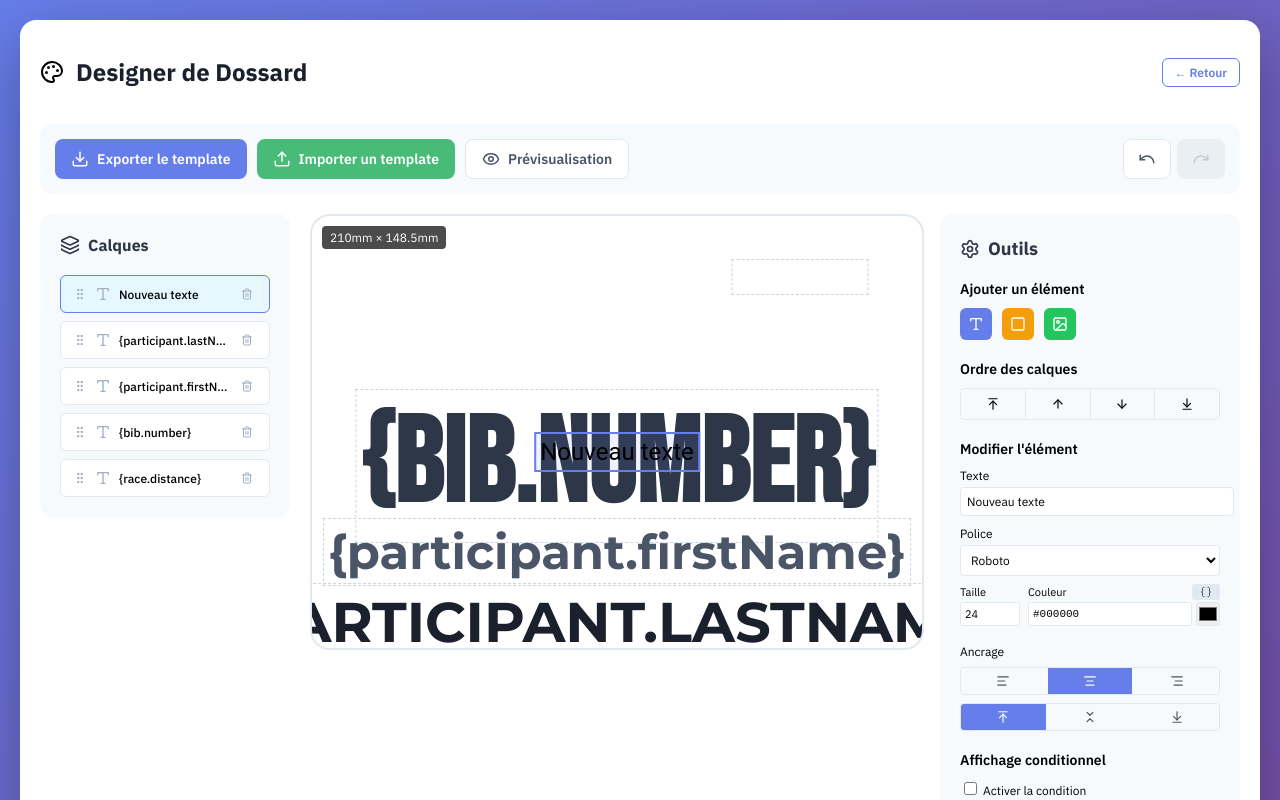
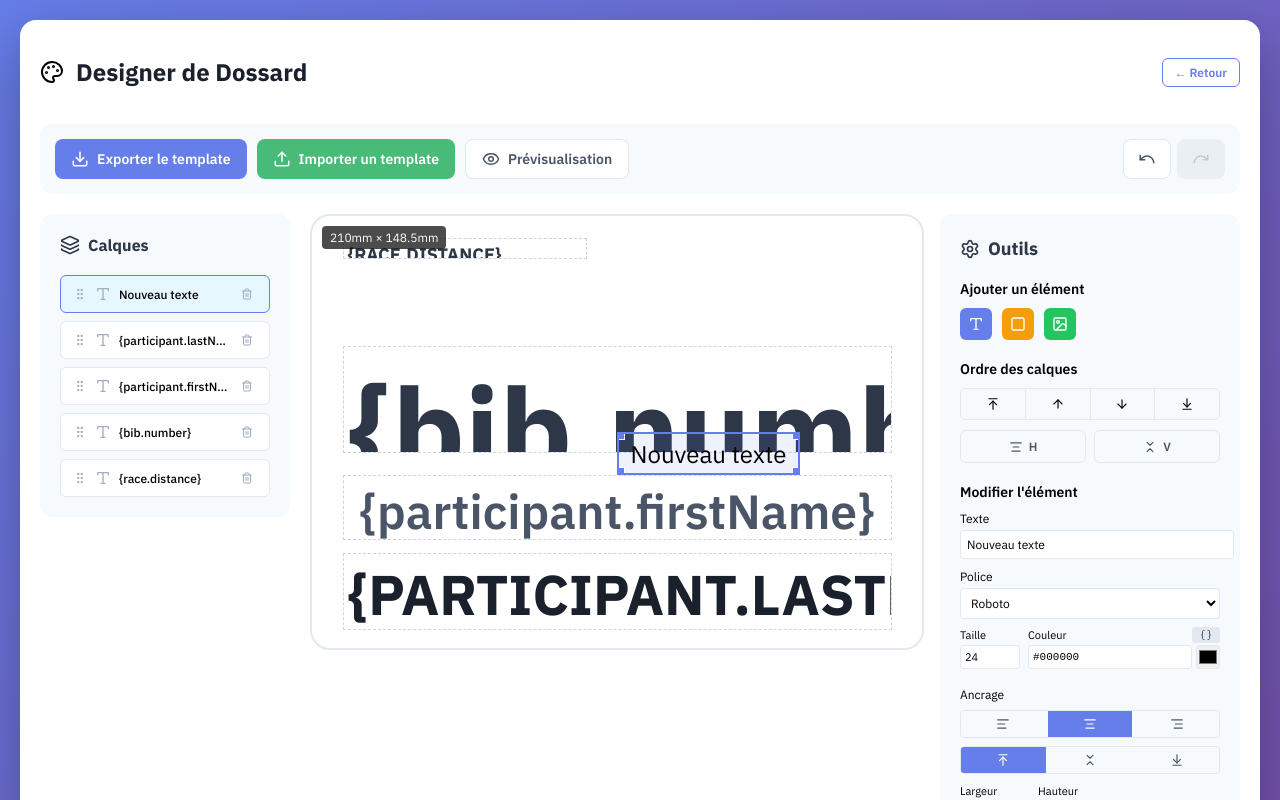
Before and after one commit to thebiglabasky/bib-generator, a Next.js app: page /template in a window 1280 px wide. Both pictures are taken after a click on the button 976 px from the left and 324 px from the top of the page. Shown: the top 800 px of the page. Built offline with nearby package versions, Linux system fonts and the light colour scheme.

Commit message:
Fixed text resizing

```diff
--- a/components/BibTemplateDesigner.tsx
+++ b/components/BibTemplateDesigner.tsx
@@ -19,23 +19,27 @@ const DEFAULT_TEMPLATE: BibTemplateConfig = {
     {
       id: 'color-tag',
       type: 'text',
-      x: 80,
-      y: 10,
+      x: 5,
+      y: 5,
+      width: 40,
+      height: 5,
       fontSize: 18,
       fontWeight: 700,
       fontFamily: '"Oswald", sans-serif',
-      color: '#ffffff',
-      textAlign: 'center',
+      color: '#2d3748',
+      textAlign: 'left',
       textTransform: 'uppercase',
-      anchor: 'center',
+      anchor: 'left',
       verticalAnchor: 'top',
       content: '{race.distance}'
     },
     {
       id: 'bib-number',
       type: 'text',
-      x: 50,
-      y: 40,
+      x: 5,
+      y: 30,
+      width: 90,
+      height: 25,
       fontSize: 120,
       fontWeight: 900,
       fontFamily: '"Bebas Neue", sans-serif',
@@ -48,8 +52,10 @@ const DEFAULT_TEMPLATE: BibTemplateConfig = {
     {
       id: 'first-name',
       type: 'text',
-      x: 50,
-      y: 70,
+      x: 5,
+      y: 60,
+      width: 90,
+      height: 15,
       fontSize: 48,
       fontWeight: 600,
       fontFamily: '"Montserrat", sans-serif',
@@ -62,8 +68,10 @@ const DEFAULT_TEMPLATE: BibTemplateConfig = {
     {
       id: 'last-name',
       type: 'text',
-      x: 50,
-      y: 85,
+      x: 5,
+      y: 78,
+      width: 90,
+      height: 18,
       fontSize: 56,
       fontWeight: 900,
       fontFamily: '"Montserrat", sans-serif',
@@ -143,26 +151,13 @@ export default function BibTemplateDesigner() {
     let anchorY: number;
 
     if (isRotated) {
+      // For rotated elements, drag from center
       anchorX = baseX + elementWidth / 2;
       anchorY = baseY + elementHeight / 2;
     } else {
-      const anchor = element.type === 'text' ? (element.anchor || 'left') : 'left';
-      const verticalAnchor = element.type === 'text' ? (element.verticalAnchor || 'top') : 'top';
-
+      // For all non-rotated elements (including text), drag from top-left
       anchorX = baseX;
       anchorY = baseY;
-
-      if (anchor === 'center') {
-        anchorX = baseX + elementWidth / 2;
-      } else if (anchor === 'right') {
-        anchorX = baseX + elementWidth;
-      }
-
-      if (verticalAnchor === 'middle') {
-        anchorY = baseY + elementHeight / 2;
-      } else if (verticalAnchor === 'bottom') {
-        anchorY = baseY + elementHeight;
-      }
     }
 
     const offsetX = e.clientX - anchorX;
@@ -179,7 +174,9 @@ export default function BibTemplateDesigner() {
     e.stopPropagation();
 
     if (!canvasRef.current) return;
-    if (element.type === 'text') return; // Text elements don't support manual resizing
+
+    // Only allow resizing elements that have width/height defined
+    if (element.width === undefined || element.height === undefined) return;
 
     setResizingElement({
       element,
@@ -266,34 +263,8 @@ export default function BibTemplateDesigner() {
           setSelectedElement(prev => prev ? { ...prev, x: clampedX, y: clampedY } : null);
         }
       } else {
-        const anchorX = ((e.clientX - rect.left - draggedElement.offsetX) / rect.width) * 100;
-        const anchorY = ((e.clientY - rect.top - draggedElement.offsetY) / rect.height) * 100;
-
-        let x = anchorX;
-        let y = anchorY;
-
-        if (element.type === 'text') {
-          const elementRect = document.getElementById(element.id)?.getBoundingClientRect();
-          if (elementRect) {
-            const elementWidthPercent = (elementRect.width / rect.width) * 100;
-            const elementHeightPercent = (elementRect.height / rect.height) * 100;
-
-            const anchor = element.anchor || 'left';
-            const verticalAnchor = element.verticalAnchor || 'top';
-
-            if (anchor === 'center') {
-              x = anchorX - elementWidthPercent / 2;
-            } else if (anchor === 'right') {
-              x = anchorX - elementWidthPercent;
-            }
-
-            if (verticalAnchor === 'middle') {
-              y = anchorY - elementHeightPercent / 2;
-            } else if (verticalAnchor === 'bottom') {
-              y = anchorY - elementHeightPercent;
-            }
-          }
-        }
+        const x = ((e.clientX - rect.left - draggedElement.offsetX) / rect.width) * 100;
+        const y = ((e.clientY - rect.top - draggedElement.offsetY) / rect.height) * 100;
 
         const clampedX = Math.max(0, Math.min(100, x));
         const clampedY = Math.max(0, Math.min(100, y));
@@ -595,6 +566,8 @@ export default function BibTemplateDesigner() {
       type: 'text',
       x: 50,
       y: 50,
+      width: 30,
+      height: 10,
       fontSize: 24,
       fontWeight: 400,
       fontFamily: '"Roboto", sans-serif',
@@ -1032,6 +1005,7 @@ export default function BibTemplateDesigner() {
 
       <ToolsPanel
         selectedElement={selectedElement}
+        canvasRef={canvasRef}
         onAddTextElement={addTextElement}
         onAddShapeElement={addShapeElement}
         onImageUpload={handleImageUpload}
--- a/components/designer/Canvas.tsx
+++ b/components/designer/Canvas.tsx
@@ -77,7 +77,9 @@ export default function Canvas({
         element={element}
         isSelected={isSelected}
         isDragging={isDragging}
+        isResizing={isResizing}
         onMouseDown={onMouseDown}
+        onResizeStart={onResizeStart}
       />
     );
   };
--- a/components/designer/ToolsPanel.tsx
+++ b/components/designer/ToolsPanel.tsx
@@ -26,6 +26,7 @@ import VariableAutocomplete from '../VariableAutocomplete';
 
 interface ToolsPanelProps {
   selectedElement: TemplateElement | null;
+  canvasRef: React.RefObject<HTMLDivElement>;
   onAddTextElement: () => void;
   onAddShapeElement: () => void;
   onImageUpload: (e: React.ChangeEvent<HTMLInputElement>) => void;
@@ -38,6 +39,7 @@ interface ToolsPanelProps {
 
 export default function ToolsPanel({
   selectedElement,
+  canvasRef,
   onAddTextElement,
   onAddShapeElement,
   onImageUpload,
@@ -191,6 +193,65 @@ export default function ToolsPanel({
                 <ArrowDownToLine size={14} />
               </button>
             </div>
+
+            <div style={{ display: 'flex', gap: '8px', marginTop: '10px' }}>
+              <button
+                onClick={() => {
+                  const width = selectedElement.type === 'text'
+                    ? (selectedElement.width || 30)
+                    : (selectedElement.width || 20);
+                  const newX = Math.max(0, Math.min(100 - width, 50 - width / 2));
+                  onUpdateElement({ x: newX });
+                }}
+                title="Centrer horizontalement"
+                style={{
+                  flex: 1,
+                  padding: '8px',
+                  border: '1px solid #e2e8f0',
+                  borderRadius: '6px',
+                  background: '#f7fafc',
+                  cursor: 'pointer',
+                  display: 'flex',
+                  alignItems: 'center',
+                  justifyContent: 'center',
+                  gap: '6px',
+                  fontSize: '12px',
+                  fontWeight: '600',
+                  color: '#4a5568'
+                }}
+              >
+                <AlignCenter size={14} />
+                H
+              </button>
+              <button
+                onClick={() => {
+                  const height = selectedElement.type === 'text'
+                    ? (selectedElement.height || 10)
+                    : (selectedElement.height || 20);
+                  const newY = Math.max(0, Math.min(100 - height, 50 - height / 2));
+                  onUpdateElement({ y: newY });
+                }}
+                title="Centrer verticalement"
+                style={{
+                  flex: 1,
+                  padding: '8px',
+                  border: '1px solid #e2e8f0',
+                  borderRadius: '6px',
+                  background: '#f7fafc',
+                  cursor: 'pointer',
+                  display: 'flex',
+                  alignItems: 'center',
+                  justifyContent: 'center',
+                  gap: '6px',
+                  fontSize: '12px',
+                  fontWeight: '600',
+                  color: '#4a5568'
+                }}
+              >
+                <ChevronsDownUp size={14} />
+                V
+              </button>
+            </div>
           </div>
         )}
 
@@ -338,6 +399,41 @@ export default function ToolsPanel({
                     </div>
                   </div>
                 </div>
+
+                <div style={{ display: 'flex', gap: '8px', alignItems: 'center' }}>
+                    <div>
+                      <label style={{ display: 'block', fontSize: '11px', marginBottom: '2px' }}>Largeur</label>
+                      <input
+                        type="number"
+                        value={parseFloat((selectedElement.width || 30).toString()).toFixed(2)}
+                        onChange={(e) => onUpdateElement({ width: parseFloat(e.target.value) })}
+                        step="1"
+                        style={{
+                          width: '60px',
+                          padding: '4px',
+                          border: '1px solid #e2e8f0',
+                          borderRadius: '3px',
+                          fontSize: '11px'
+                        }}
+                      />
+                    </div>
+                    <div>
+                      <label style={{ display: 'block', fontSize: '11px', marginBottom: '2px' }}>Hauteur</label>
+                      <input
+                        type="number"
+                        value={parseFloat((selectedElement.height || 10).toString()).toFixed(2)}
+                        onChange={(e) => onUpdateElement({ height: parseFloat(e.target.value) })}
+                        step="1"
+                        style={{
+                          width: '60px',
+                          padding: '4px',
+                          border: '1px solid #e2e8f0',
+                          borderRadius: '3px',
+                          fontSize: '11px'
+                        }}
+                      />
+                    </div>
+                  </div>
               </div>
             )}
 
--- a/components/designer/elements/TextElement.tsx
+++ b/components/designer/elements/TextElement.tsx
@@ -1,63 +1,127 @@
 'use client';
 
-import { TemplateElement } from '@/types';
+import { TemplateElement, TextElement as TextElementType } from '@/types';
 import React from 'react';
 
 interface TextElementProps {
   element: TemplateElement;
   isSelected: boolean;
   isDragging: boolean;
+  isResizing: boolean;
   onMouseDown: (e: React.MouseEvent, element: TemplateElement) => void;
+  onResizeStart: (e: React.MouseEvent, element: TemplateElement, corner: 'nw' | 'ne' | 'sw' | 'se') => void;
 }
 
-export default function TextElement({ element, isSelected, isDragging, onMouseDown }: TextElementProps) {
-  const anchor = element.anchor || 'left';
-  const verticalAnchor = element.verticalAnchor || 'top';
-  const textAlign = anchor;
+export default function TextElement({
+  element,
+  isSelected,
+  isDragging,
+  isResizing,
+  onMouseDown,
+  onResizeStart
+}: TextElementProps) {
+  const textElement = element as TextElementType;
+  const textAlign = textElement.anchor || 'left';
+  const verticalAnchor = textElement.verticalAnchor || 'top';
 
-  let transformX = '';
-  let transformY = '';
-
-  if (anchor === 'center') {
-    transformX = 'translateX(-50%)';
-  } else if (anchor === 'right') {
-    transformX = 'translateX(-100%)';
+  // Map vertical anchor to flexbox alignment
+  let alignItems: 'flex-start' | 'center' | 'flex-end' = 'flex-start';
+  if (verticalAnchor === 'middle') {
+    alignItems = 'center';
+  } else if (verticalAnchor === 'bottom') {
+    alignItems = 'flex-end';
   }
-
-  if (verticalAnchor === 'middle') {
-    transformY = 'translateY(-50%)';
-  } else if (verticalAnchor === 'bottom') {
-    transformY = 'translateY(-100%)';
-  }
-
-  const transform = [transformX, transformY].filter(Boolean).join(' ') || 'none';
 
   return (
     <div
-      key={element.id}
-      id={element.id}
+      key={textElement.id}
+      id={textElement.id}
       style={{
         position: 'absolute',
-        left: `${element.x}%`,
-        top: `${element.y}%`,
-        fontSize: `${element.fontSize}px`,
-        fontWeight: element.fontWeight,
-        fontFamily: element.fontFamily,
-        color: element.color,
+        left: `${textElement.x}%`,
+        top: `${textElement.y}%`,
+        width: `${textElement.width || 30}%`,
+        height: `${textElement.height || 10}%`,
+        display: 'flex',
+        alignItems: alignItems,
+        fontSize: `${textElement.fontSize}px`,
+        fontWeight: textElement.fontWeight,
+        fontFamily: textElement.fontFamily,
+        color: textElement.color,
         textAlign: textAlign,
-        textTransform: element.textTransform,
-        cursor: isDragging ? 'grabbing' : 'grab',
+        textTransform: textElement.textTransform,
+        cursor: isResizing ? 'default' : isDragging ? 'grabbing' : 'grab',
         border: isSelected ? '2px solid #667eea' : '1px dashed #cbd5e0',
         background: isSelected ? 'rgba(102, 126, 234, 0.1)' : 'transparent',
         padding: '4px',
-        minWidth: '50px',
-        whiteSpace: 'nowrap',
+        whiteSpace: 'pre-wrap',
+        overflow: 'hidden',
         userSelect: 'none',
-        transform: transform
+        boxSizing: 'border-box'
       }}
       onMouseDown={(e) => onMouseDown(e, element)}
     >
-      {element.content}
+      <div style={{ width: '100%' }}>
+        {textElement.content}
+      </div>
+
+      {/* Resize handles - always show when selected */}
+      {isSelected && (
+        <>
+          <div
+            style={{
+              position: 'absolute',
+              left: '-4px',
+              top: '-4px',
+              width: '8px',
+              height: '8px',
+              background: '#667eea',
+              border: '1px solid white',
+              cursor: 'nw-resize'
+            }}
+            onMouseDown={(e) => onResizeStart(e, textElement, 'nw')}
+          />
+          <div
+            style={{
+              position: 'absolute',
+              right: '-4px',
+              top: '-4px',
+              width: '8px',
+              height: '8px',
+              background: '#667eea',
+              border: '1px solid white',
+              cursor: 'ne-resize'
+            }}
+            onMouseDown={(e) => onResizeStart(e, textElement, 'ne')}
+          />
+          <div
+            style={{
+              position: 'absolute',
+              left: '-4px',
+              bottom: '-4px',
+              width: '8px',
+              height: '8px',
+              background: '#667eea',
+              border: '1px solid white',
+              cursor: 'sw-resize'
+            }}
+            onMouseDown={(e) => onResizeStart(e, textElement, 'sw')}
+          />
+          <div
+            style={{
+              position: 'absolute',
+              right: '-4px',
+              bottom: '-4px',
+              width: '8px',
+              height: '8px',
+              background: '#667eea',
+              border: '1px solid white',
+              cursor: 'se-resize'
+            }}
+            onMouseDown={(e) => onResizeStart(e, textElement, 'se')}
+          />
+        </>
+      )}
     </div>
   );
 }
--- a/types.ts
+++ b/types.ts
@@ -54,6 +54,8 @@ export interface TextElement extends BaseTemplateElement {
   textTransform?: 'none' | 'uppercase' | 'lowercase' | 'capitalize';
   anchor?: 'left' | 'center' | 'right'; // horizontal anchor point for positioning
   verticalAnchor?: 'top' | 'middle' | 'bottom'; // vertical anchor point for positioning
+  width?: number; // percentage of container width
+  height?: number; // percentage of container height
 }
 
 // Image element specific properties
```
Also changed, not shown: components/BibTemplate.tsx (+55 -53 lines), components/designer/PreviewPanel.tsx (+23 -25 lines), components/designer/elements/ImageElement.tsx (+5 -5 lines), components/designer/elements/ShapeElement.tsx (+5 -5 lines).
